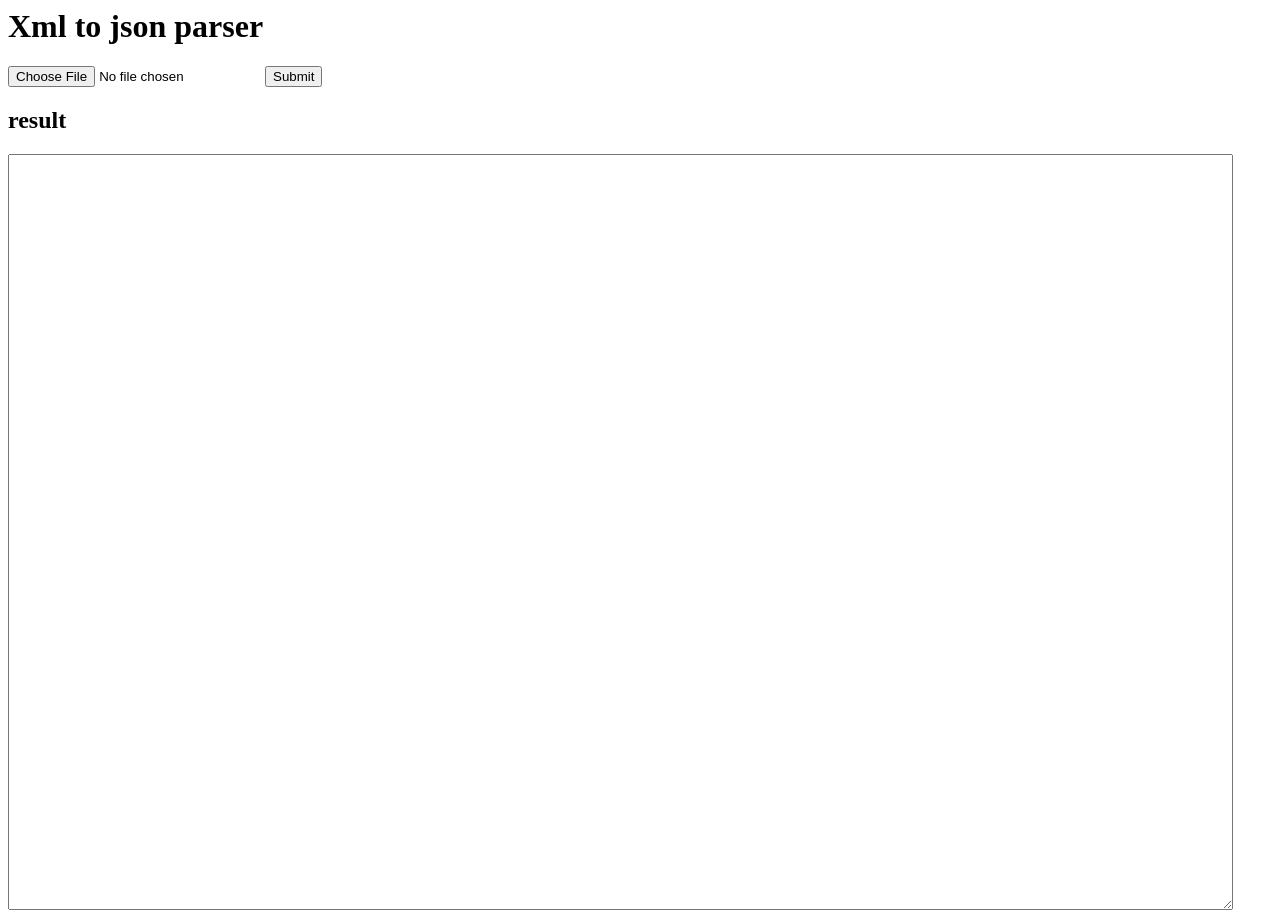
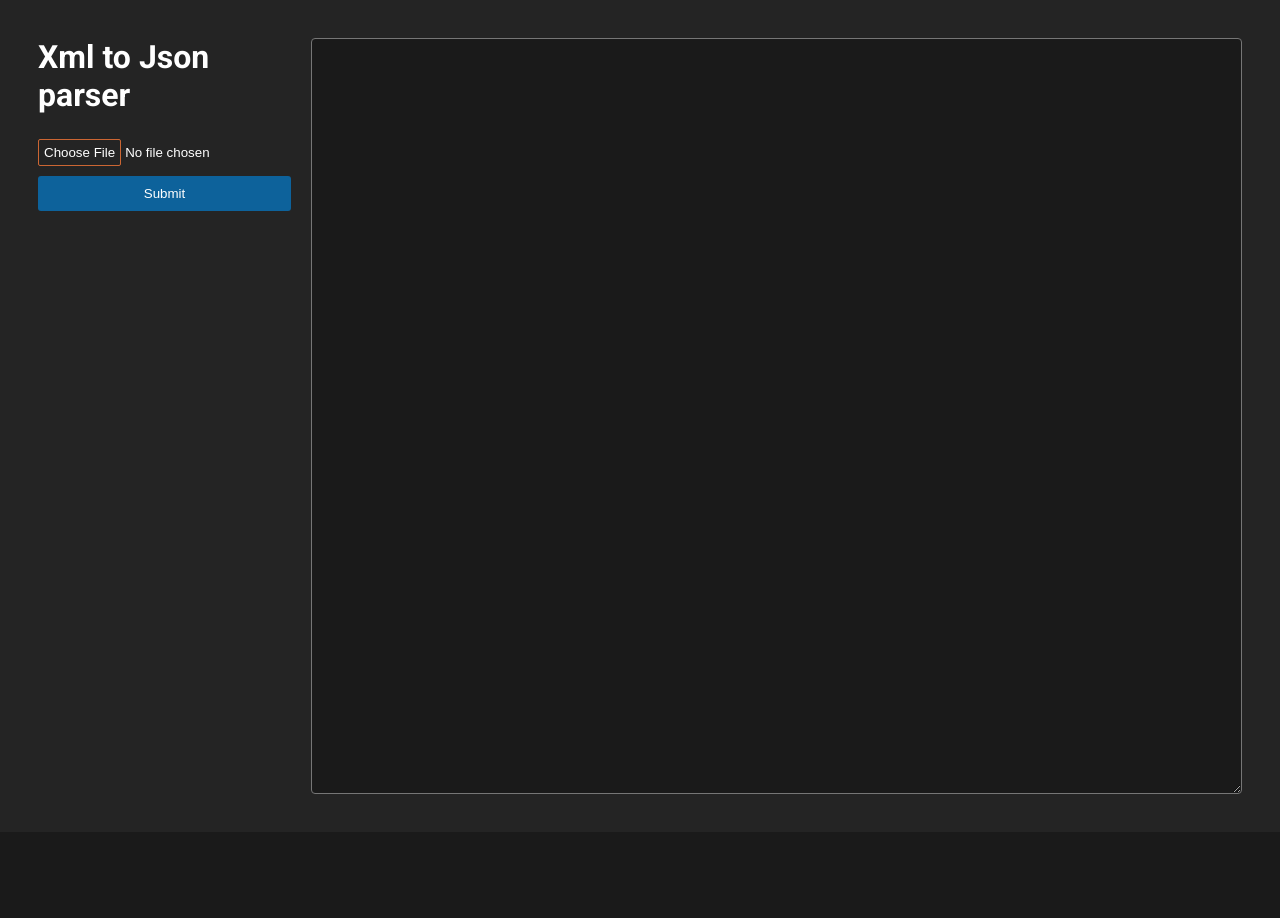
Before and after one commit to yagobatista/xml-to-json-parser, a Django app: page /connected/ in a window 1280 px wide. After the commit the page ends 794 px from the top, so only its background shows below. Run offline with Django 3.2, Linux system fonts and the light colour scheme.

Commit message:
copy vscode style to upload page

```diff
--- a/templates/upload_page.html
+++ b/templates/upload_page.html
@@ -1,16 +1,84 @@
 <html>
 
-<head></head>
+<head>
+    <link href="https://fonts.googleapis.com/css2?family=Roboto:wght@100;700&display=swap" rel="stylesheet">
+
+    <style>
+        body {
+            font-family: 'Roboto', sans-serif;
+            background-color: #242424;
+            color: #fff;
+        }
+
+        h1 {
+            font-weight: bold;
+            margin: 0 0 25px 0;
+        }
+
+        main {
+            display: flex;
+            padding: 20px;
+        }
+
+        textarea {
+            color: #fff;
+            width: 100%;
+            height: 100%;
+            border-radius: 4px;
+            background-color: #1A1A1A;
+        }
+
+        textarea:focus {
+            outline: unset;
+        }
+
+        button {
+            background-color: hsl(204deg 84% 33%);
+            color: #fff;
+            width: 100%;
+            padding: 10px;
+            border: none;
+            border-radius: 3px;
+            margin-top: 10px;
+            cursor: pointer;
+        }
+
+        .bt-upload {
+            color: #fff
+        }
+
+        .bt-upload::file-selector-button {
+            cursor: pointer;
+            padding: 5px;
+            background-color: unset;
+            border: hsl(20deg 60% 50%) solid 1px;
+            color: #fff;
+            border-radius: 2px;
+        }
+
+        column {
+            display: block;
+            padding: 10px;
+        }
+
+        .text-column {
+            width: 100%;
+        }
+    </style>
+</head>
 
 <body>
-    <h1>Xml to json parser</h1>
-
-    {% csrf_token %}
-
-    <input type="file">
-    <button id="submit">Submit</button>
-    <h2>result</h2>
-    <textarea id="result" cols="150" rows="50"></textarea>
+    <main>
+        <column>
+            <h1>Xml to Json parser</h1>
+            {% csrf_token %}
+            <input class="bt-upload" type="file">
+            <button id="submit">Submit</button>
+        </column>
+        <column class="text-column">
+            <textarea id="result" cols="150" rows="50"></textarea>
+        </column>
+    </main>
 
     <script>
         const handleError = (status, data) => {
```
